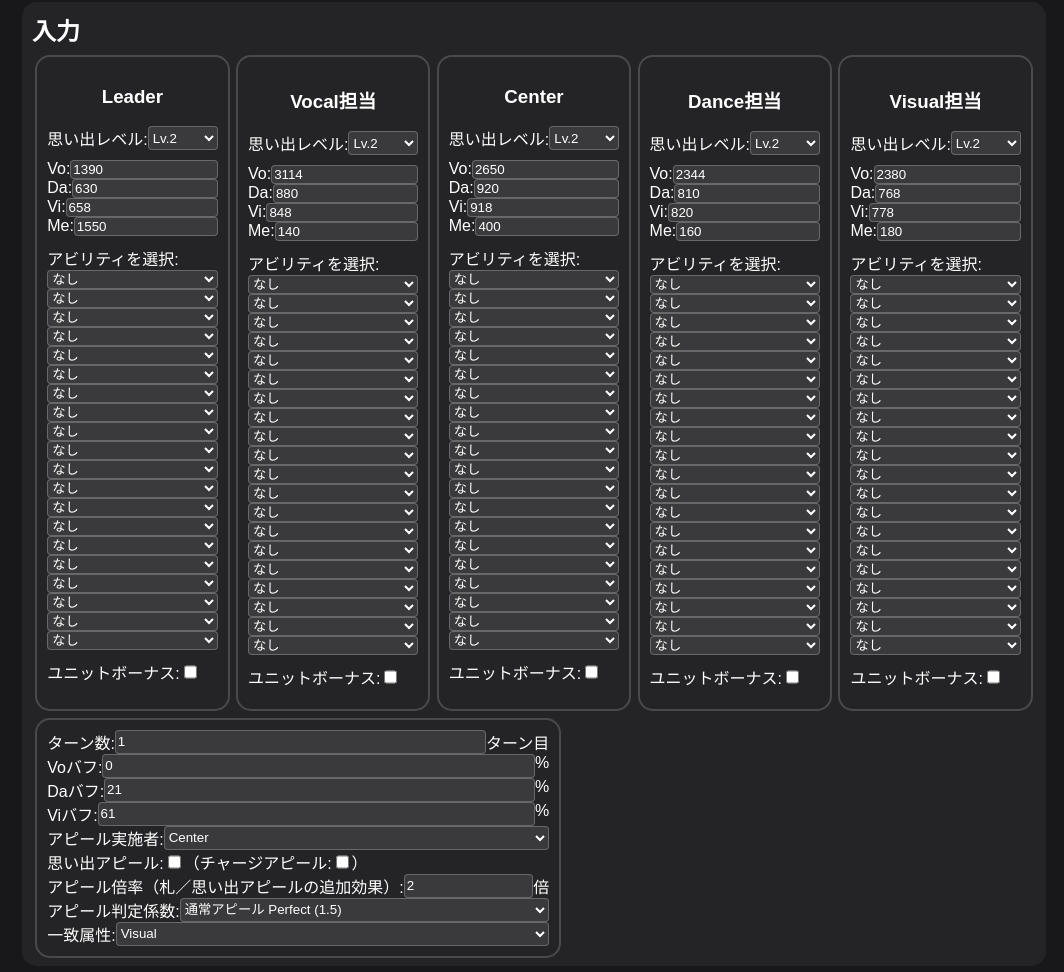
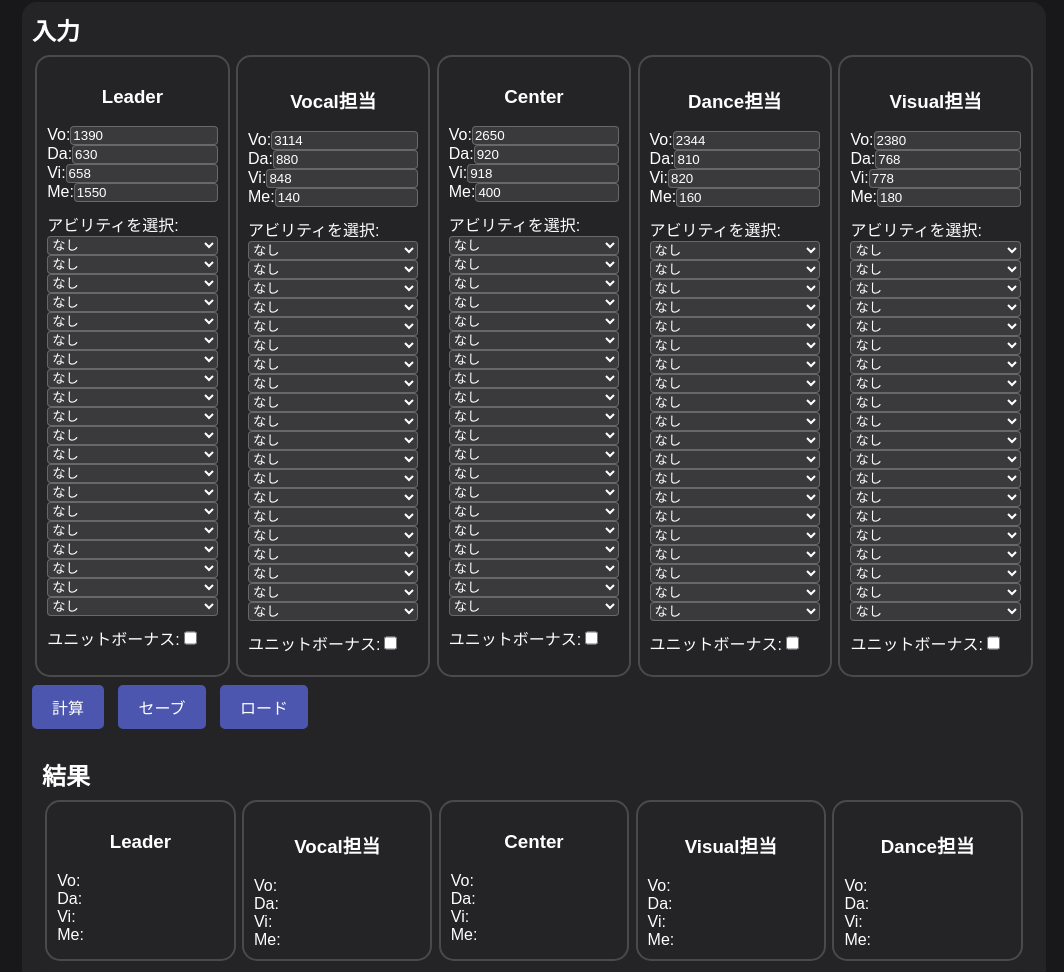
Before and after one commit to nire9734/gradefes-calculator, a plain HTML site: page index.html in a window 1280 px wide. Shown: the part 100-1072 px from the top of the page, without its empty margins (106-1170 px from the left). Drawn offline with Linux system fonts and the light colour scheme.

Commit message:
Update index.html

```diff
--- a/index.html
+++ b/index.html
@@ -30,8 +30,7 @@
     .input-section,
     .result-section,
     .position,
-    .idolResult,
-    .environmentSettings {
+    .idolResult {
         background-color: rgb(36, 36, 38);
         margin: 1vw 0;
         padding: 5px 10px;
@@ -105,16 +104,11 @@
     }
 
     .position,
-    .idolResult,
-    .environmentSettings {
+    .idolResult {
         margin: 0.25vw;
         padding: 10px;
         border: 2px rgba(112, 112, 112, 0.5) solid;
         flex-direction: column;
-    }
-
-    .environmentSettings {
-        width: 50%;
     }
 
     .position,
@@ -142,8 +136,7 @@
         .input-section,
         .result-section,
         .position,
-        .idolResult,
-        .environmentSettings {
+        .idolResult {
             box-sizing: border-box;
             margin: 7.5px 0;
             width: 100%;
@@ -175,17 +168,6 @@
                 <div class="position" id="Leader">
                     <h3>Leader</h3>
                     <div>
-                        <label>思い出レベル:
-                            <select id="leBomLevel">
-                                <option value="0">Lv.1</option>
-                                <option value="0.02" selected>Lv.2</option>
-                                <option value="0.03">Lv.3</option>
-                                <option value="0.05">Lv.4</option>
-                                <option value="0.075">Lv.5</option>
-                            </select>
-                        </label>
-                    </div>
-                    <div>
                         <div><label>Vo: <input type="number" id="leader-vo" value="1390"></label></div>
                         <div><label>Da: <input type="number" id="leader-da" value="630"></label></div>
                         <div><label>Vi: <input type="number" id="leader-vi" value="658"></label></div>
@@ -201,17 +183,6 @@
                 <!-- Vocal -->
                 <div class="position" id="Vocal">
                     <h3>Vocal担当</h3>
-                    <div>
-                        <label>思い出レベル:
-                            <select id="voBomLevel">
-                                <option value="0">Lv.1</option>
-                                <option value="0.02" selected>Lv.2</option>
-                                <option value="0.03">Lv.3</option>
-                                <option value="0.05">Lv.4</option>
-                                <option value="0.075">Lv.5</option>
-                            </select>
-                        </label>
-                    </div>
                     <div>
                         <div><label>Vo: <input type="number" id="vocal-vo" value="3114"></label></div>
                         <div><label>Da: <input type="number" id="vocal-da" value="880"></label></div>
@@ -229,17 +200,6 @@
                 <div class="position" id="Center">
                     <h3>Center</h3>
                     <div>
-                        <label>思い出レベル:
-                            <select id="ceBomLevel">
-                                <option value="0">Lv.1</option>
-                                <option value="0.02" selected>Lv.2</option>
-                                <option value="0.03">Lv.3</option>
-                                <option value="0.05">Lv.4</option>
-                                <option value="0.075">Lv.5</option>
-                            </select>
-                        </label>
-                    </div>
-                    <div>
                         <div><label>Vo: <input type="number" id="center-vo" value="2650"></label></div>
                         <div><label>Da: <input type="number" id="center-da" value="920"></label></div>
                         <div><label>Vi: <input type="number" id="center-vi" value="918"></label></div>
@@ -255,17 +215,6 @@
                 <!-- Dance -->
                 <div class="position" id="Dance">
                     <h3>Dance担当</h3>
-                    <div>
-                        <label>思い出レベル:
-                            <select id="daBomLevel">
-                                <option value="0">Lv.1</option>
-                                <option value="0.02" selected>Lv.2</option>
-                                <option value="0.03">Lv.3</option>
-                                <option value="0.05">Lv.4</option>
-                                <option value="0.075">Lv.5</option>
-                            </select>
-                        </label>
-                    </div>
                     <div>
                         <div><label>Vo: <input type="number" id="dance-vo" value="2344"></label></div>
                         <div><label>Da: <input type="number" id="dance-da" value="810"></label></div>
@@ -283,17 +232,6 @@
                 <div class="position" id="Visual">
                     <h3>Visual担当</h3>
                     <div>
-                        <label>思い出レベル:
-                            <select id="viBomLevel">
-                                <option value="0">Lv.1</option>
-                                <option value="0.02" selected>Lv.2</option>
-                                <option value="0.03">Lv.3</option>
-                                <option value="0.05">Lv.4</option>
-                                <option value="0.075">Lv.5</option>
-                            </select>
-                        </label>
-                    </div>
-                    <div>
                         <div><label>Vo: <input type="number" id="visual-vo" value="2380"></label></div>
                         <div><label>Da: <input type="number" id="visual-da" value="768"></label></div>
                         <div><label>Vi: <input type="number" id="visual-vi" value="778"></label></div>
@@ -306,62 +244,6 @@
                     <div><label>ユニットボーナス: <input type="checkbox" id="visual-unitBonus"></label></div>
                 </div>
             </div>
-
-            <div class="environmentSettings">
-                <div>
-                    <div><label>ターン数:<input type="number" id="turn" value="1" required>ターン目</label></div>
-                </div>
-                <div>
-                    <div><label>Voバフ:<input type="number" id="voBuff" value="0" required>%</label></div>
-                    <div><label>Daバフ:<input type="number" id="daBuff" value="21" required>%</label></div>
-                    <div><label>Viバフ:<input type="number" id="viBuff" value="61" required>%</label></div>
-                </div>
-
-                <div>
-                    <label>アピール実施者:
-                        <select id="appealExecutor">
-                            <option value="le">Leader</option>
-                            <option value="vo">Vocal</option>
-                            <option value="ce" selected>Center</option>
-                            <option value="da">Dance</option>
-                            <option value="vi">Visual</option>
-                        </select>
-                    </label>
-                </div>
-
-                <div class="sideBySide">
-                    <label>思い出アピール:<input type="checkbox" id="memoryAppeal"></label>
-                    <label>（チャージアピール:<input type="checkbox" id="chargeAppeal">）</label>
-                </div>
-
-                <div><label>アピール倍率（札／思い出アピールの追加効果）:<input type="number" id="appealMultiplier" value="2"
-                            required>倍</label>
-                </div>
-
-
-                <div>
-                    <label>アピール判定係数:
-                        <select id="appealCoefficient" required>
-                            <option value="0.5">通常アピール Bad (0.5)</option>
-                            <option value="1.0">通常アピール Normal (1.0)</option>
-                            <option value="1.1">通常アピール Good (1.1)</option>
-                            <option value="1.5" selected>通常アピール Perfect (1.5)</option>
-                            <option value="1.5">思い出アピール (1.5)</option>
-                        </select>
-                    </label>
-                </div>
-
-                <div>
-                    <label>一致属性:
-                        <select id="attributeMatch" required>
-                            <option value="vo">Vocal</option>
-                            <option value="da">Dance</option>
-                            <option value="vi" selected>Visual</option>
-                        </select>
-                    </label>
-                </div>
-            </div>
-        </section>
 
         <section>
             <button onclick="calculateStatus()">計算</button>
```
